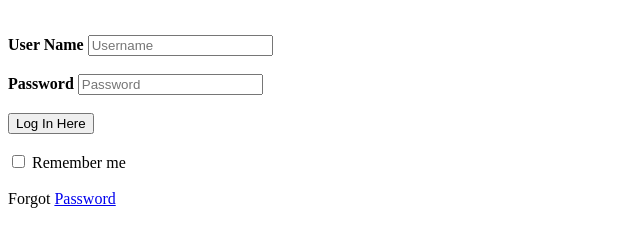
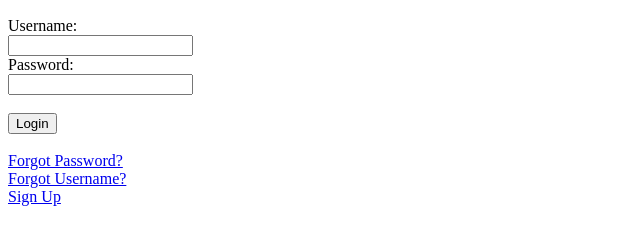
Before and after one commit to mythicalBeast15x/Raspberry-Pi-Ecosystem-Smart-Home, a plain HTML site: page FrontEnd/login.html in a window 1280 px wide. Shown: the part 50-296 px from the top of the page, without its empty margins (0-640 px from the left). Drawn offline with Linux system fonts and the light colour scheme.

Commit message:
Update login.html

```diff
--- a/FrontEnd/login.html
+++ b/FrontEnd/login.html
@@ -1,59 +1,24 @@
 <!DOCTYPE html>
-
 <html>
-
 <head>
-
-    <title>Login Form</title>
-
-    <link rel="stylesheet" type="text/css" href="css/style.css">
-
+    <title>Login Page</title>
 </head>
-
 <body>
-
-    <h2>Login Page</h2><br>
-
-    <div class="login">
-
-    <form id="login" method="get" action="login.php">
-
-        <label><b>User Name
-
-        </b>
-
-        </label>
-
-        <input type="text" name="Uname" id="Uname" placeholder="Username">
-
+    <h2>Login Page</h2>
+    <form method="POST" action="/login">
+        Username:<br>
+        <input type="text" name="username">
+        <br>
+        Password:<br>
+        <input type="password" name="password">
         <br><br>
-
-        <label><b>Password
-
-        </b>
-
-        </label>
-
-        <input type="Password" name="Pass" id="Pass" placeholder="Password">
-
-        <br><br>
-
-        <input type="button" name="log" id="log" value="Log In Here">
-
-        <br><br>
-
-        <input type="checkbox" id="check">
-
-        <span>Remember me</span>
-
-        <br><br>
-
-        Forgot <a href="#">Password</a>
-
+        <input type="submit" value="Login">
     </form>
-
-</div>
-
+    <br>
+    <a href="/forgot-password">Forgot Password?</a>
+    <br>
+    <a href="/forgot-username">Forgot Username?</a>
+    <br>
+    <a href="/signup">Sign Up</a>
 </body>
-
 </html>
```
